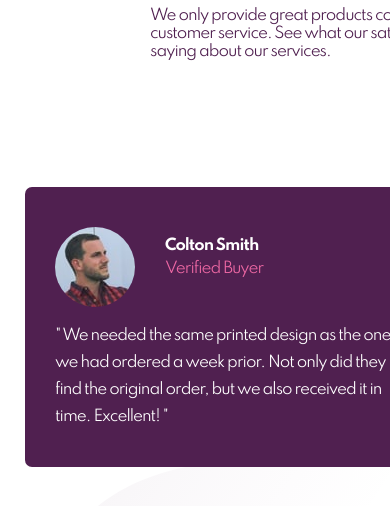
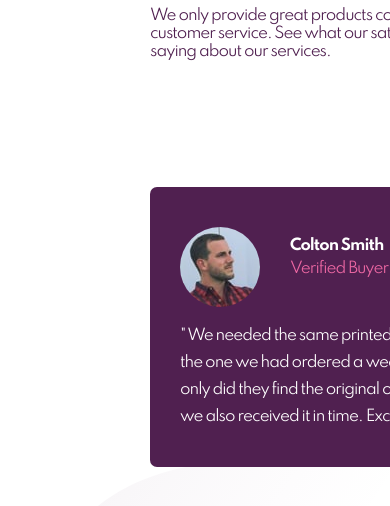
Before and after one commit to Alpasc/social-proof-section-master, a plain HTML site: page index.html in a window 390 px wide. Shown: the part 288-794 px from the top of the page. Drawn offline with Linux system fonts and the light colour scheme.

Commit message:
desktop css fixed + mobile files

```diff
--- a/style.css
+++ b/style.css
@@ -43,7 +43,7 @@ body {
   width: 50%;
   margin-top:  100px;
   margin-left:  150px;
-  margin-right: 80px;
+  margin-right: 100px;
   padding: 50px;
 }
 
@@ -89,6 +89,10 @@ body {
 
 } */
 
+.bottom-elements {
+  padding: 0 100px;
+}
+
 .opinion-card {
   width: 350px;
   height: 200px;
@@ -123,6 +127,11 @@ body {
   line-height: 1.8;
 }
 
+.opinion1{
+  position: relative;
+  margin-left: 50px;
+}
+
 .opinion2 {
   position: relative;
   top: 25px;
```
Also changed, not shown: mobile/index.html (added), mobile/style.css (added).
